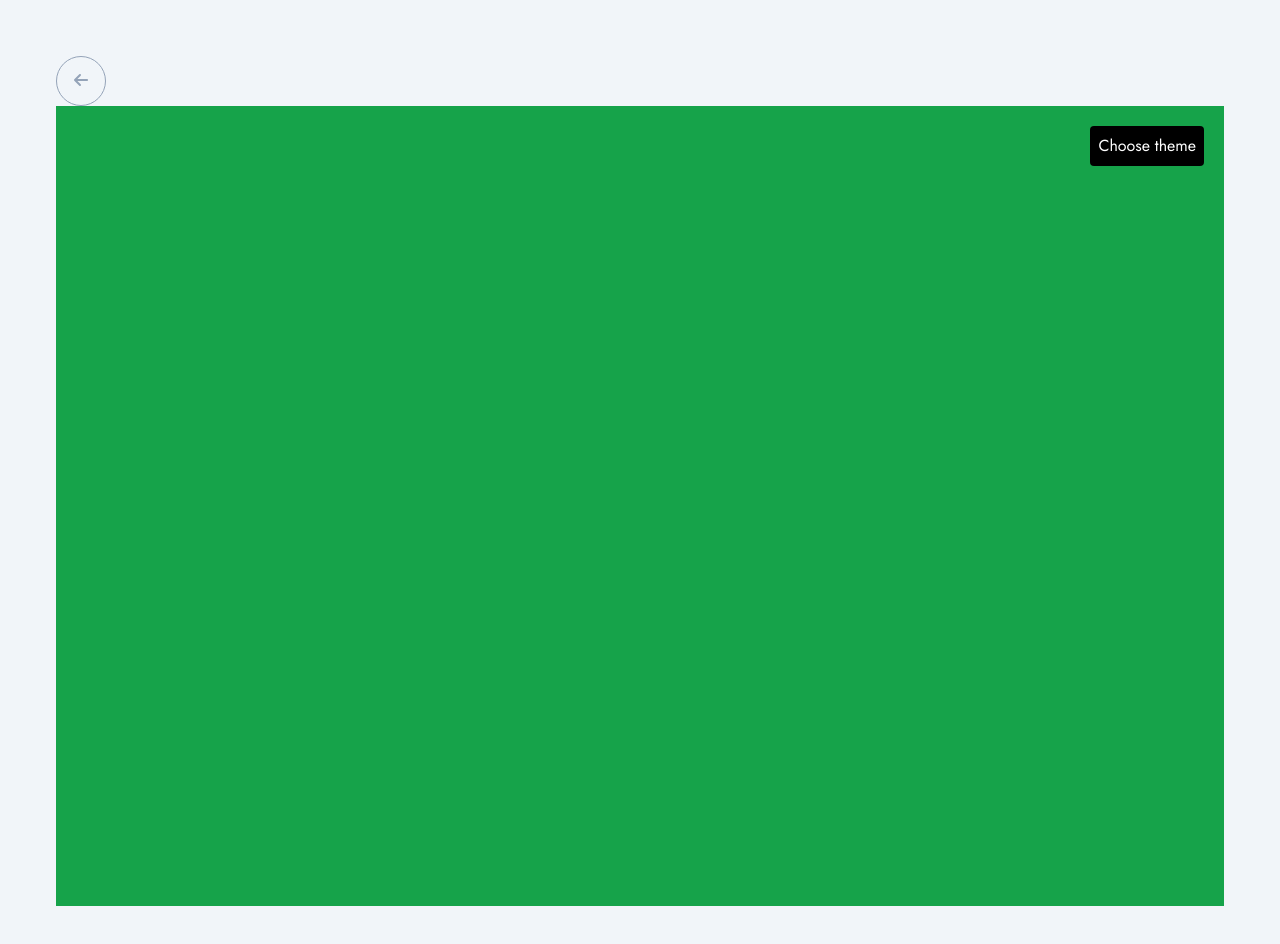
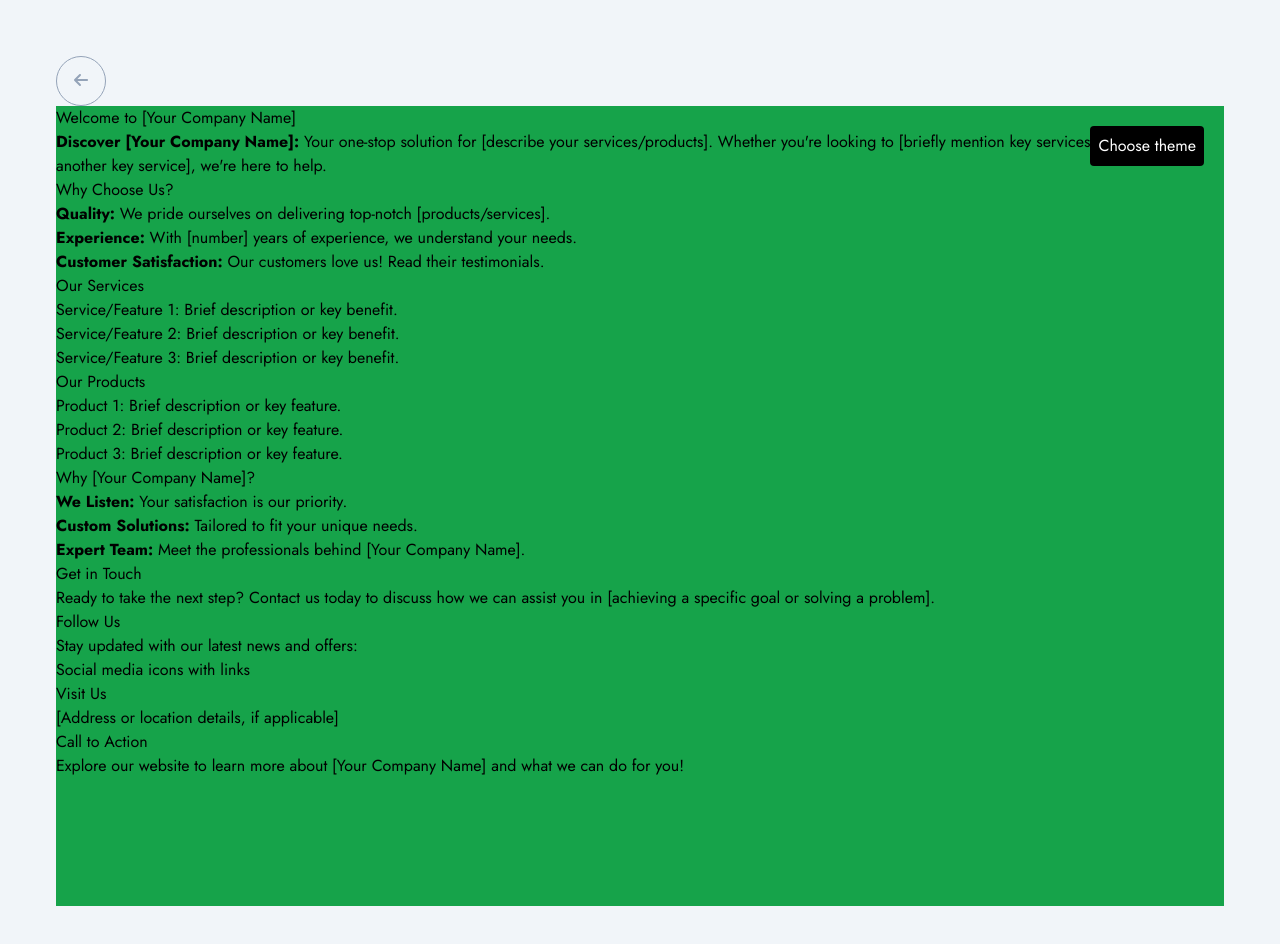
Before and after one commit to Mark-Alexis-Posadas/react-typescript-projects, a React (Vite) app: page /theme in a window 1280 px wide. Shown: the top 944 px of the page. Built offline with nearby package versions, Linux system fonts and the light colour scheme.

Commit message:
added theme structure

```diff
--- a/src/pages/Theme/index.tsx
+++ b/src/pages/Theme/index.tsx
@@ -73,7 +73,97 @@ const Theme: React.FC = () => {
 
   return (
     <div className="relative">
-      <div className={`w-full min-h-screen ${theme}`}></div>
+      <div className={`w-full min-h-screen ${theme}`}>
+        <header>
+          <h1>Welcome to [Your Company Name]</h1>
+          <p>
+            <strong>Discover [Your Company Name]:</strong> Your one-stop
+            solution for [describe your services/products]. Whether you're
+            looking to [briefly mention key services], or [highlight another key
+            service], we're here to help.
+          </p>
+        </header>
+
+        <section className="section">
+          <h2>Why Choose Us?</h2>
+          <ul>
+            <li>
+              <strong>Quality:</strong> We pride ourselves on delivering
+              top-notch [products/services].
+            </li>
+            <li>
+              <strong>Experience:</strong> With [number] years of experience, we
+              understand your needs.
+            </li>
+            <li>
+              <strong>Customer Satisfaction:</strong> Our customers love us!
+              Read their <a href="[link to testimonials]">testimonials</a>.
+            </li>
+          </ul>
+        </section>
+
+        <section className="section services">
+          <h2>Our Services</h2>
+          <ul>
+            <li>Service/Feature 1: Brief description or key benefit.</li>
+            <li>Service/Feature 2: Brief description or key benefit.</li>
+            <li>Service/Feature 3: Brief description or key benefit.</li>
+          </ul>
+        </section>
+
+        <section className="section products">
+          <h2>Our Products</h2>
+          <ul>
+            <li>Product 1: Brief description or key feature.</li>
+            <li>Product 2: Brief description or key feature.</li>
+            <li>Product 3: Brief description or key feature.</li>
+          </ul>
+        </section>
+
+        <section className="section">
+          <h2>Why [Your Company Name]?</h2>
+          <ul>
+            <li>
+              <strong>We Listen:</strong> Your satisfaction is our priority.
+            </li>
+            <li>
+              <strong>Custom Solutions:</strong> Tailored to fit your unique
+              needs.
+            </li>
+            <li>
+              <strong>Expert Team:</strong> Meet the professionals behind [Your
+              Company Name].
+            </li>
+          </ul>
+        </section>
+
+        <section className="section">
+          <h2>Get in Touch</h2>
+          <p>
+            Ready to take the next step? Contact us today to discuss how we can
+            assist you in [achieving a specific goal or solving a problem].
+          </p>
+        </section>
+
+        <section className="section">
+          <h2>Follow Us</h2>
+          <p>Stay updated with our latest news and offers:</p>
+          Social media icons with links
+        </section>
+
+        <section className="section">
+          <h2>Visit Us</h2>
+          <p>[Address or location details, if applicable]</p>
+        </section>
+
+        <section className="section">
+          <h2>Call to Action</h2>
+          <p>
+            Explore our website to learn more about [Your Company Name] and what
+            we can do for you!
+          </p>
+        </section>
+      </div>
       <div className="absolute top-5 right-5 flex flex-col items-end" ref={ref}>
         <button
           className="text-white bg-black p-2 rounded"
```
